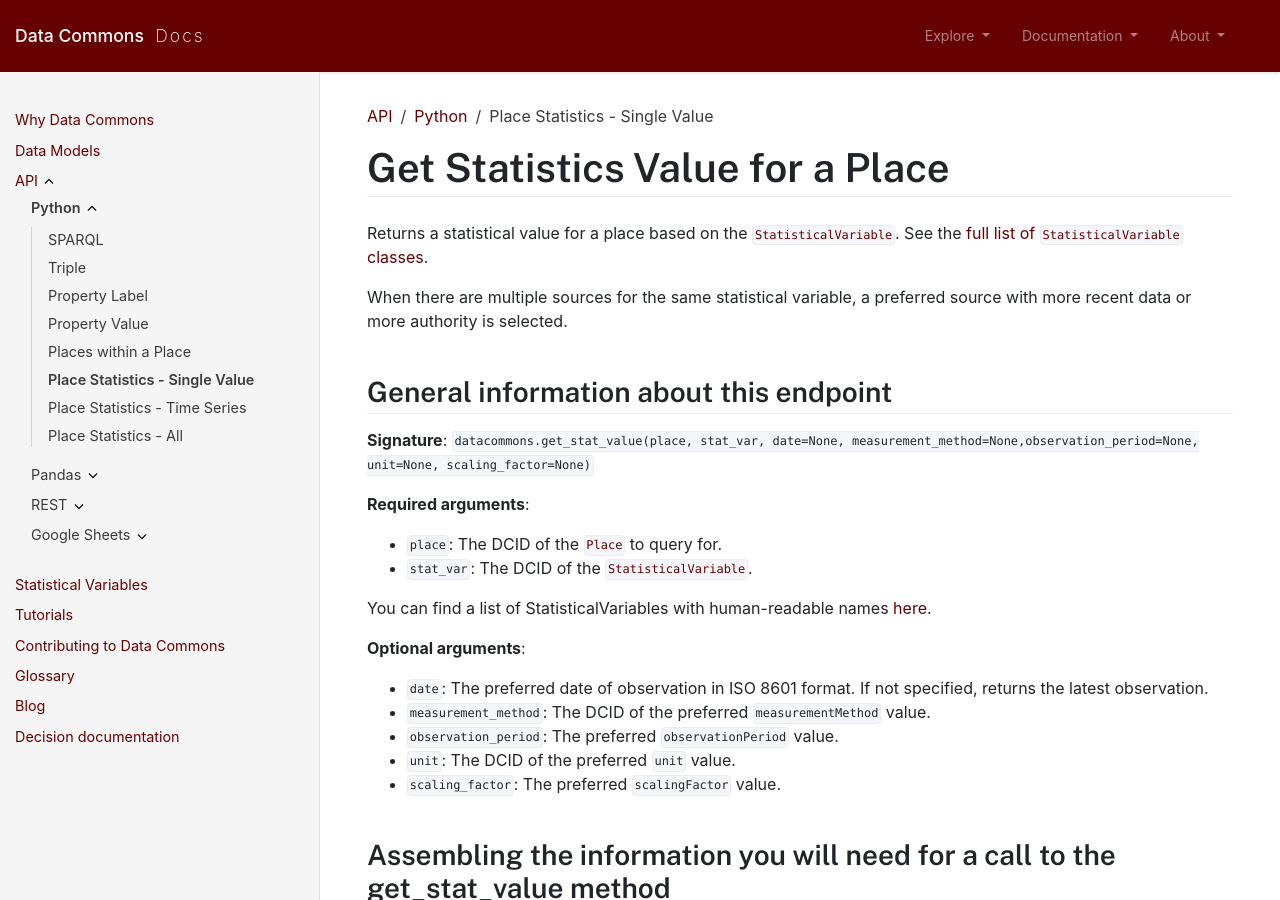
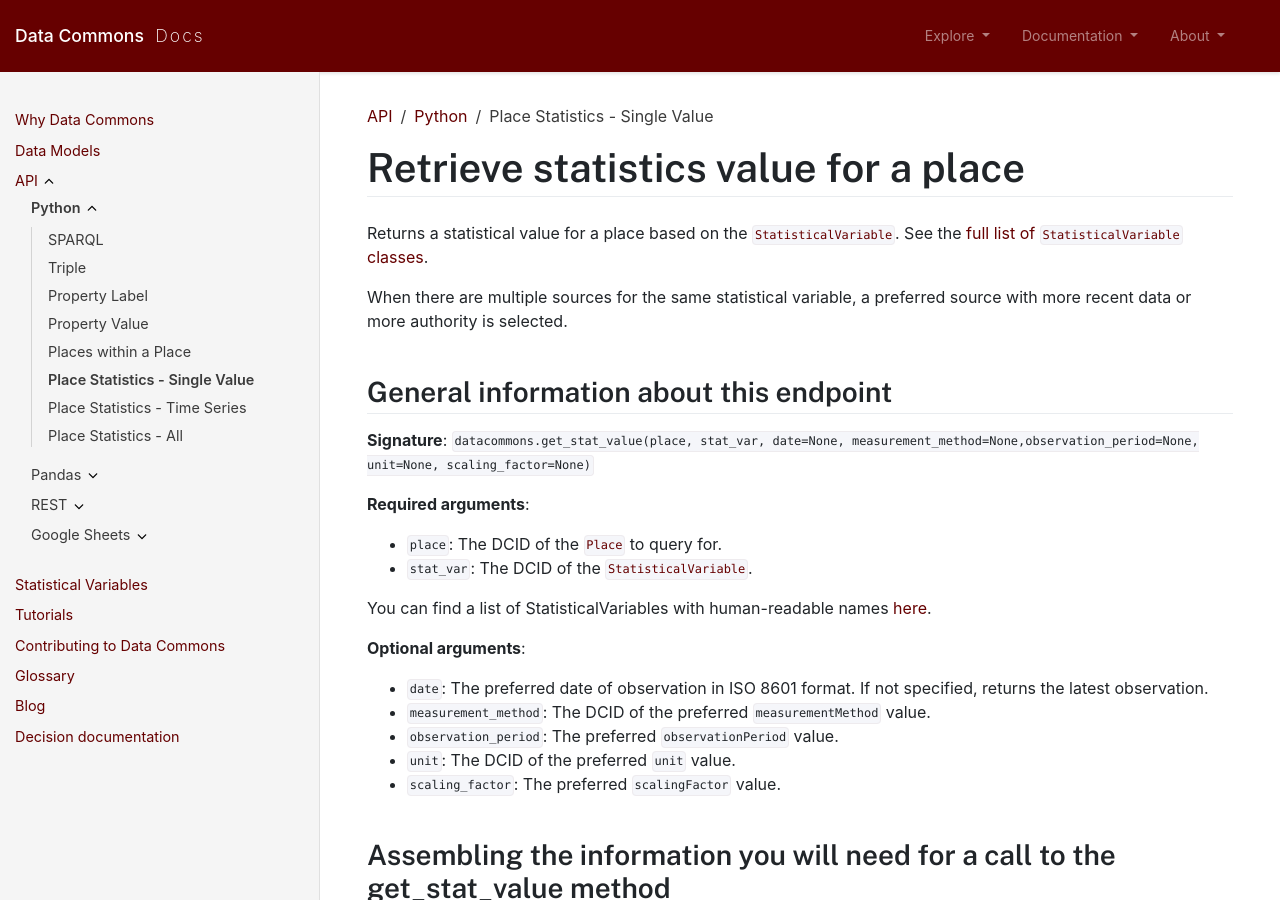
Before and after one commit to datacommonsorg/docsite, a Jekyll site: the page built from api/python/stat_value.md, in a window 1280 px wide and 900 px high. Built offline with Jekyll 4.4.1, drawn with Linux system fonts in a browser that asks for light colours; comment, search, counter and statistics services are not loaded.

Commit message:
sentence case + retrieve word

```diff
--- a/api/python/stat_value.md
+++ b/api/python/stat_value.md
@@ -6,7 +6,7 @@ parent: Python
 grand_parent: API
 ---
 
-# Get Statistics Value for a Place
+# Retrieve statistics value for a place
 
 Returns a statistical value for a place based on the
 [`StatisticalVariable`](https://datacommons.org/browser/StatisticalVariable).
```
